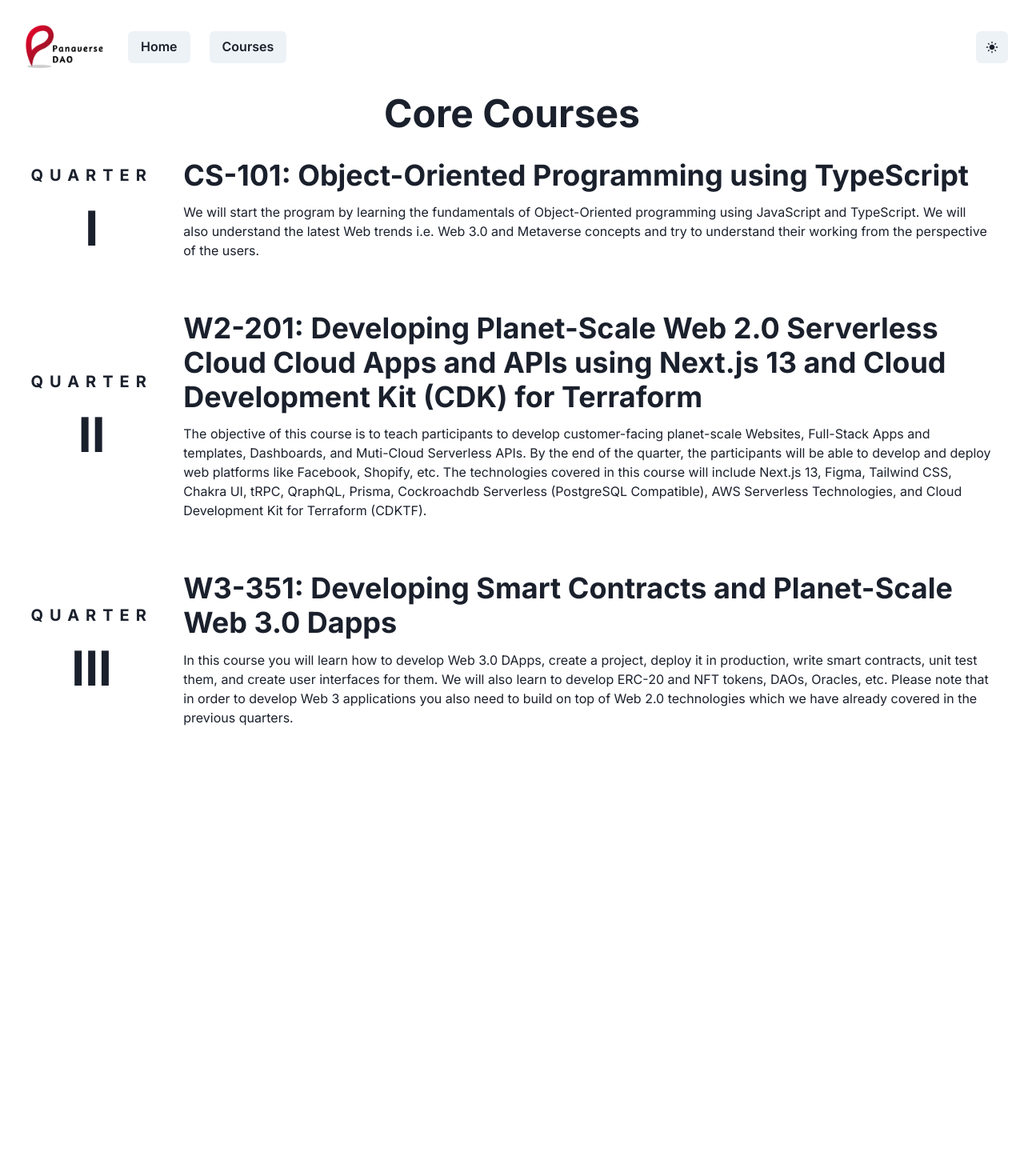
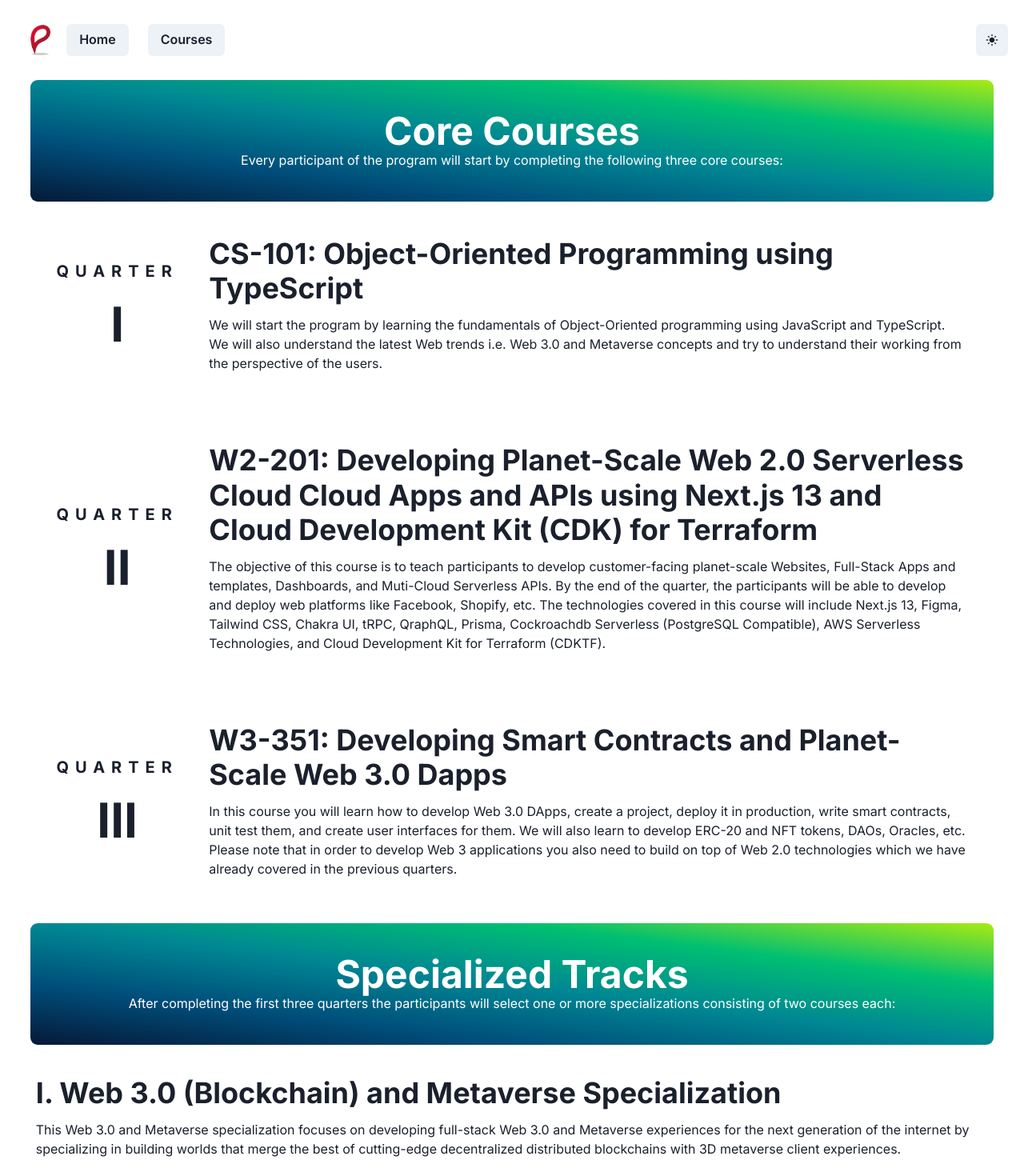
Before and after one commit to saadfrhan/nextjs-panaverse-website, a Next.js app: page /courses in a window 1280 px wide. Shown: the top 1470 px of the page at 80% size. Before the commit the page ends 941 px from the top, so only its background shows below. Built offline with nearby package versions, Linux system fonts and the light colour scheme.

Commit message:
feat: complete course homepage

```diff
--- a/src/app/courses/page.tsx
+++ b/src/app/courses/page.tsx
@@ -1,22 +1,52 @@
 "use client";
 
 import Item from '@/components/courses/Item';
-import { courses_core } from '@/constants/course';
-import { Flex, Heading } from '@chakra-ui/react'
-import React from 'react'
+import Container from '@/components/home/container';
+import { courses } from '@/constants/course';
+import { gradientBg } from '@/constants/home';
+import { Heads } from '@/ts';
+import MotionDiv from '@/utils/motion';
+import { Flex, Heading, Text } from '@chakra-ui/react'
+import React from 'react';
 
 export default function Courses() {
+
+  const heads = ["Core Courses", "Specialized Tracks"];
+
   return (
-    <Flex paddingInline="3%" direction="column">
-      <Heading size={["lg", "xl", "lg", "2xl"]} textAlign="center">Core Courses</Heading>
-      {
-        courses_core.map((item, idx) => (
-          <Item
-            key={idx}
-            {...item}
-          />
+    <Flex direction="column" gap={6}>
+      {heads.map(head => (
+        courses[head as Heads].map((props, idx) => (
+          <Flex key={idx} direction="column">
+            {props.main && (
+              <Container
+                padding={10}
+                justifyContent="center"
+                gap={3}
+                rounded={9}
+                direction="column"
+                textAlign="center"
+                color="white"
+                bg={gradientBg}
+                mb={3}
+                center={<MotionDiv negInit={true} dimension='y' transition={{ type: "spring" }}>
+                  <Heading size={["lg", "xl", "lg", "2xl"]}>{props.main}</Heading>
+                  <Text>{props.mainDesc}</Text>
+                </MotionDiv>}
+              />
+            )}
+            <Item
+              key={idx}
+              {...props}
+              isSpecialization={props.courses?.length! > 0 && true}
+            />
+            {props.courses?.length! > 0 &&
+              props.courses?.map((c, index) => (
+                <Item key={index} {...c} />
+              ))}
+          </Flex>
         ))
-      }
+      ))}
     </Flex>
-  )
+  );
 }
--- a/src/app/layout.tsx
+++ b/src/app/layout.tsx
@@ -1,7 +1,7 @@
 "use client";
 
 import {
-  ChakraProvider
+  ChakraProvider, Flex
 } from '@chakra-ui/react';
 import { Inter } from '@next/font/google'
 import '../styles/globals.css';
@@ -34,7 +34,9 @@ export default function RootLayout({
         <ChakraProvider>
           <motion.div initial={{ opacity: 0 }} animate={{ opacity: 1 }}>
             <Topbar landscape={landscape} />
-            {children}
+            <Flex direction="column" paddingInline="3%">
+              {children}
+            </Flex>
             {!landscape && <Mobbar />}
           </motion.div>
         </ChakraProvider>
--- a/src/components/courses/Item.tsx
+++ b/src/components/courses/Item.tsx
@@ -1,26 +1,32 @@
-import { Flex, Heading, Text } from '@chakra-ui/react'
+import { ItemProps } from '@/ts';
+import MotionDiv from '@/utils/motion';
+import { Flex, Heading, Text, useMediaQuery } from '@chakra-ui/react';
 
-export default function Item({
-  number,
-  heading,
-  description
-}: {
-  number: string,
-  heading: string,
-  description: string
-}) {
-  return (
-    <Flex maxW="100%" gap="3vw" paddingBlock="4vh" direction={['column', 'column', 'column', 'row']} >
-      <Flex direction="column" justifyContent="center" alignItems="center">
-        <Heading letterSpacing={8} size="md" mb="3vh">QUARTER</Heading>
-        <Heading size={["lg", "xl", "lg", "3xl"]}>{number}</Heading>
-      </Flex>
-      <Flex direction="column" gap={3}>
-        <Heading size={["lg", "xl", "lg", "xl"]}>{heading}</Heading>
-        <Text>
-          {description}
-        </Text>
+
+const Item: React.FC<ItemProps> = ({ number, heading, description, isSpecialization = false }) => {
+  const [isLandscape] = useMediaQuery('(min-width: 994px)', {
+    ssr: true,
+    fallback: false
+  });
+
+  return (<MotionDiv dimension='x' negInit={true} transition={{ type: "tween" }}>
+    <Flex maxW="100%" gap="3vw" padding={isLandscape && !isSpecialization ? "4vh" : "0.8vh"} direction={['column', 'column', 'column', isSpecialization ? 'column' : 'row']} justifyContent="center" >
+      {!isSpecialization && <Flex direction={isLandscape ? "column" : "row"} justifyContent="center" alignItems="center">
+        <Heading letterSpacing={isLandscape ? 8 : 1} size="md" mb={isLandscape ? "3vh" : 0} mr={isLandscape ? 0 : 3}>
+          QUARTER
+        </Heading>
+        <Heading size={["lg", "xl", "lg", "3xl"]}>
+          {number}
+        </Heading>
+      </Flex>}
+      <Flex direction="column" gap={3} mt={isSpecialization ? 5 : 0}>
+        <Heading size={["lg", "xl", "lg", "xl"]}>
+          {isSpecialization && number + '. '}  {heading}
+        </Heading>
+        {description && <Text>{description}</Text>}
       </Flex>
     </Flex>
-  )
+  </MotionDiv>)
 }
+
+export default Item;
--- a/src/components/home/container.tsx
+++ b/src/components/home/container.tsx
@@ -16,7 +16,7 @@ export default function Container({
   [key: string]: any
 }) {
   return (
-    <Flex bgImage={bg} {...props} direction={['column', 'column', 'column', 'row']} justifyContent="space-between">
+    <Flex bgImage={bg} {...props} direction={['column', 'column', 'column', 'row']} justifyContent={center ? 'center' : "space-between"}>
 
       {left && left}
       {center && center}
--- a/src/components/navigation/topbar.tsx
+++ b/src/components/navigation/topbar.tsx
@@ -11,13 +11,17 @@ export default function Topbar({ landscape }: { landscape: boolean }) {
 
   return (
     <Flex p={5} alignContent="center" alignItems="center">
-      <Image alt="panaverse" src={Panaverse} className={`nav-pv ${colorMode === 'dark' && 'dark-pv'}`} />
-      {landscape && <Flex gap={6}><Button>
-        <Link href="/">Home</Link>
-      </Button>
+      <Link href="/">
+        <Image alt="panaverse" src={Panaverse} className={`nav-pv ${colorMode === 'dark' && 'dark-pv'}`} />
+      </Link>
+      {landscape && <Flex gap={6}>
+        <Button>
+          <Link href="/">Home</Link>
+        </Button>
         <Button>
           <Link href="/courses">Courses</Link>
-        </Button></Flex>}
+        </Button>
+      </Flex>}
       <Flex w="100%" justifyContent="flex-end" alignContent="center" alignItems="center">
         <IconButton
           aria-label="toggle-mode"
--- a/src/constants/course.ts
+++ b/src/constants/course.ts
@@ -1,9 +1,9 @@
-export const courses_core: {
-  number: string,
-  heading: string,
-  description: string
-}[] = [
-    {
+import { Item } from "@/ts";
+
+export const courses: Item = {
+  "Core Courses": [{
+    main: "Core Courses",
+    mainDesc: `Every participant of the program will start by completing the following three core courses:`,
     number: "I",
     heading: "CS-101: Object-Oriented Programming using TypeScript",
     description: `We will start the program by learning the fundamentals of Object-Oriented programming using JavaScript and TypeScript. We will also understand the latest Web trends i.e. Web 3.0 and Metaverse concepts and try to understand their working from the perspective of the users.`
@@ -17,5 +17,21 @@ export const courses_core: {
     number: "III",
     heading: `W3-351: Developing Smart Contracts and Planet-Scale Web 3.0 Dapps`,
     description: `In this course you will learn how to develop Web 3.0 DApps, create a project, deploy it in production, write smart contracts, unit test them, and create user interfaces for them. We will also learn to develop ERC-20 and NFT tokens, DAOs, Oracles, etc. Please note that in order to develop Web 3 applications you also need to build on top of Web 2.0 technologies which we have already covered in the previous quarters.`
+  }],
+  "Specialized Tracks": [{
+    main: "Specialized Tracks",
+    mainDesc: `After completing the first three quarters the participants will select one or more specializations consisting of two courses each:`,
+    number: "I",
+    heading: "Web 3.0 (Blockchain) and Metaverse Specialization",
+    description: `This Web 3.0 and Metaverse specialization focuses on developing full-stack Web 3.0 and Metaverse experiences for the next generation of the internet by specializing in building worlds that merge the best of cutting-edge decentralized distributed blockchains with 3D metaverse client experiences.`,
+    courses: [{
+      number: "IV",
+      heading: `W3-351: Developing Smart Contracts and Planet-Scale Web 3.0 Dapps`
+    },
+    {
+      number: "V",
+      heading: `MV-361: Developing Planet-Scale Open Virtual and Augmented Metaverse Experiences`
+    }]
+  }],
+
 }
-  ]
--- a/src/constants/home.ts
+++ b/src/constants/home.ts
@@ -1,3 +1,5 @@
+export const gradientBg = "linear-gradient(to right top, #051937, #004d7a, #008793, #00bf72, #a8eb12)";
+
 export const home = [
   {
     heads: {
--- a/src/styles/globals.css
+++ b/src/styles/globals.css
@@ -12,26 +12,7 @@ h1 {
 }
 
 .nav-pv {
-  max-width: 120px !important;
+  max-width: 60px !important;
   margin-right: 20px;
   padding: 10px;
 }
-
-.dark-pv {
-  background-color: white;
-  border-radius: 9px;
-}
-
-.diagonal-box {
-  position: relative;
-}
-
-.diagonal-box:before {
-  position: absolute;
-  top: 0;
-  right: 0;
-  left: 0;
-  bottom: 0;
-  background-image: linear-gradient(45deg, #654ea3, #eaafc8) !important;
-  transform: skewY(-11deg) !important;
-}
--- /dev/null
+++ b/src/ts/index.ts
@@ -0,0 +1,22 @@
+export type Heads = "Specialized Tracks" | "Core Courses"
+
+export type Item = {
+  [key in Heads]: {
+    main?: string;
+    mainDesc?: string;
+    number: string;
+    heading: string;
+    description: string;
+    courses?: {
+      number: string;
+      heading: string;
+    }[];
+  }[];
+};
+
+export interface ItemProps {
+  number: string;
+  heading: string;
+  description?: string;
+  isSpecialization?: boolean;
+}
```
Also changed, not shown: src/app/page.tsx (+2 -6 lines), src/images/panaverse.png, src/images/ziakhan.png (deleted). Lines whose indentation alone changed are shown as unchanged.
